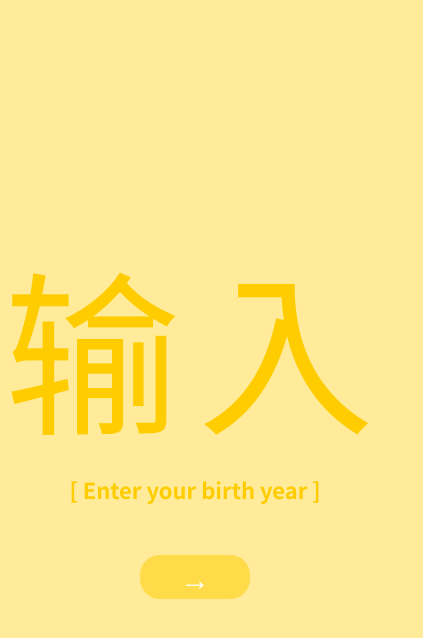
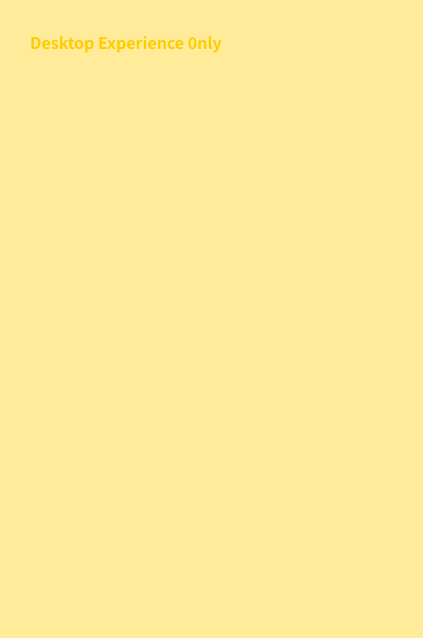
Before and after one commit to skinsshark/cny2020, a React (Create React App) app: page / in a window 390 px wide. Shown: the top 638 px of the page, 423 px wide, since content can reach past the window. Built offline with nearby package versions, Linux system fonts and the light colour scheme.

Commit message:
desktop experience only message

```diff
--- a/src/index.css
+++ b/src/index.css
@@ -4,11 +4,28 @@
   text-align: center;
 }
 
+html {
+  background-color: #ffeb99;
+}
+
 body {
-  height: 90vh;
+  height: 95vh;
   display: flex;
   justify-content: center;
   align-items: center;
-  background-color: #ffeb99;
   text-align: center;
 }
+
+@media only screen and (max-width: 787px) {
+  html {
+    padding: 30px;
+    text-align: left;
+  }
+  html::before {
+    color: #ffcc00;
+    content: 'Desktop Experience 0nly';
+  }
+  body {
+    display: none;
+  }
+}
```
